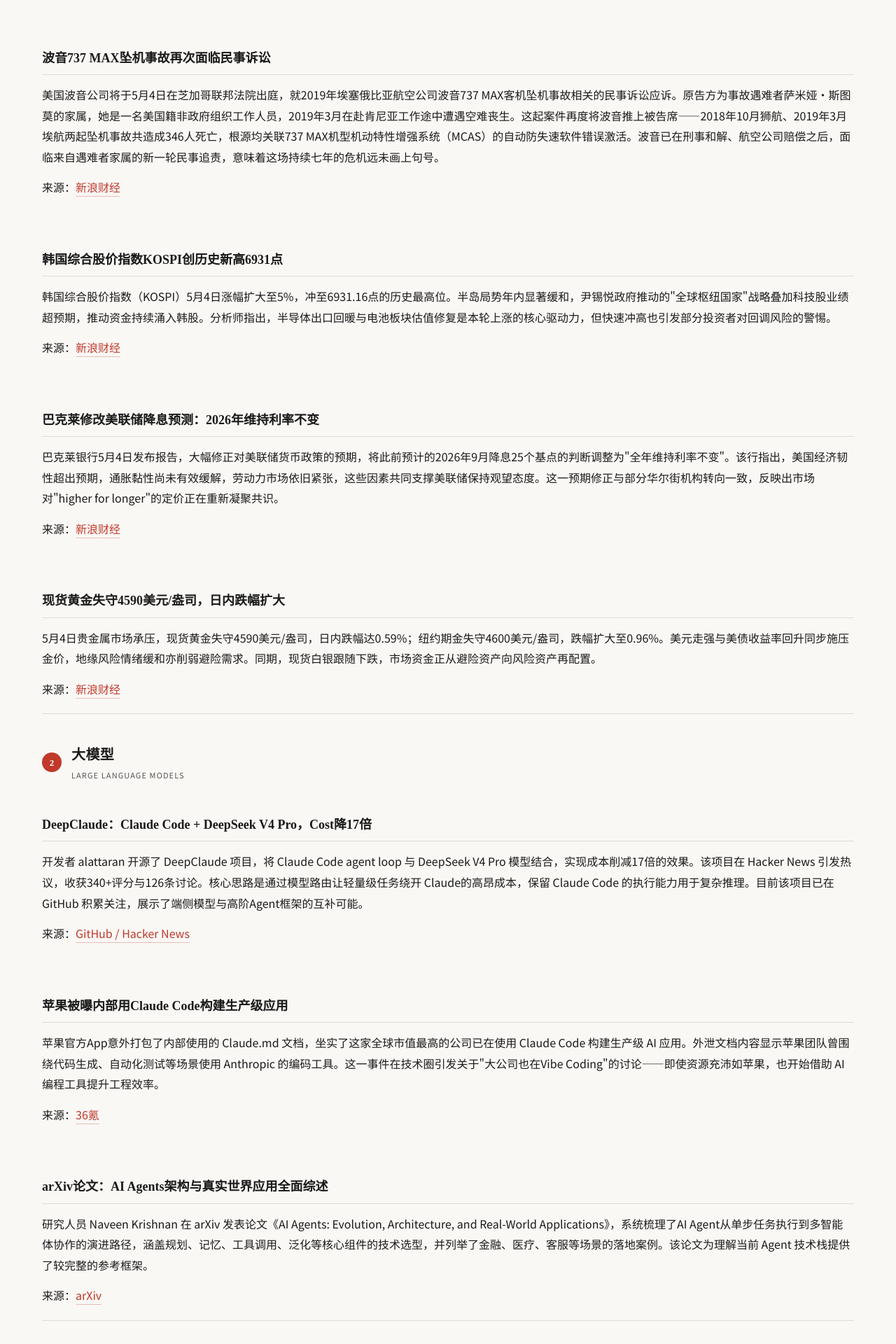
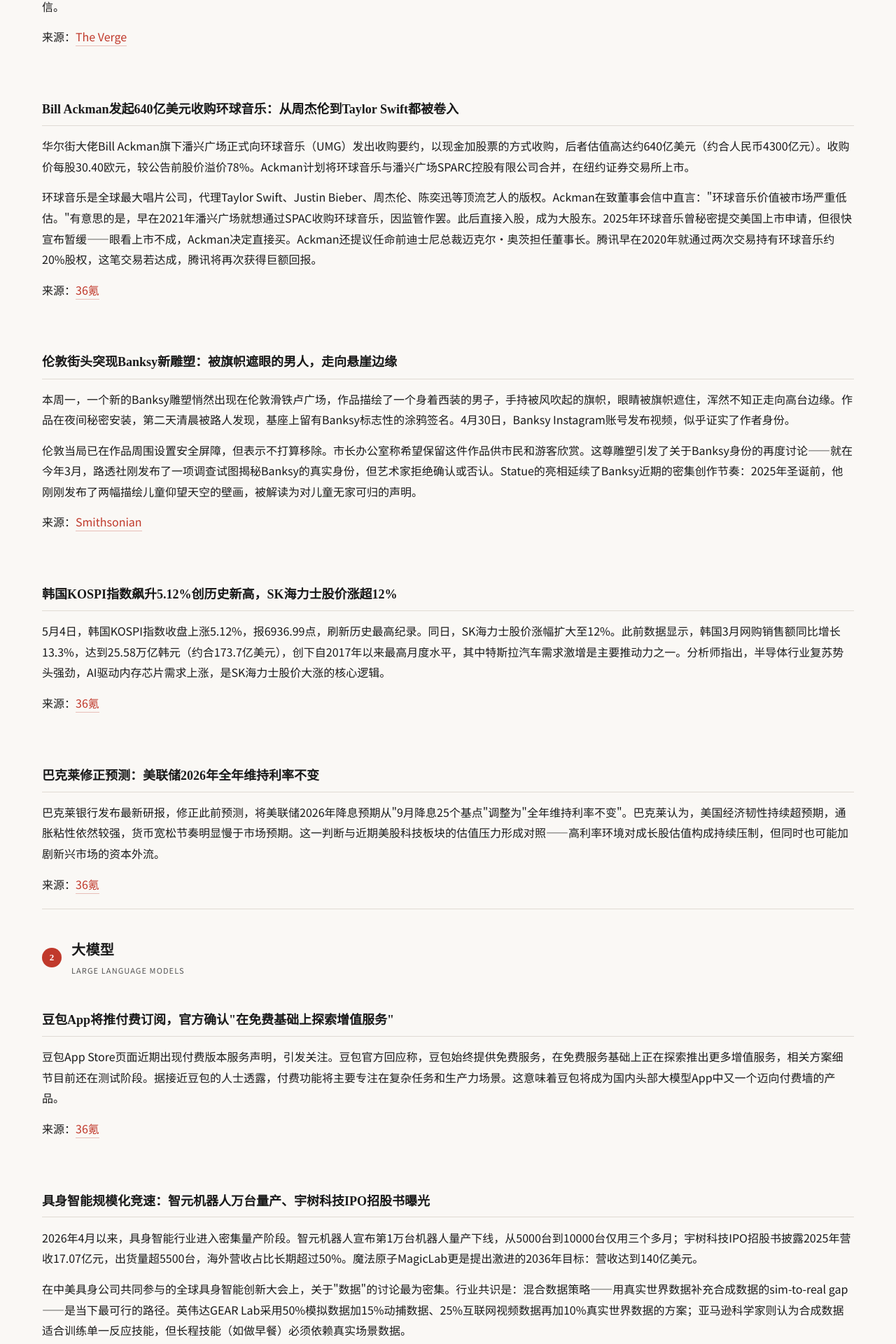
Before and after one commit to x-half/tyche, a Next.js app in the folder news-site/: page /articles/2026-05-04 in a window 1280 px wide. Shown: the part 733-2653 px from the top of the page at 70% size. Built offline with nearby package versions, Linux system fonts and the light colour scheme.

Commit message:
feat: 日报 2026-05-04

```diff
--- a/news-site/app/articles/2026-05-04/page.tsx
+++ b/news-site/app/articles/2026-05-04/page.tsx
@@ -1,8 +1,8 @@
 import { Metadata } from 'next'
 
 export const metadata: Metadata = {
-  title: '📮 2026-05-04 · 国际・AI・Agent 日报',
-  description: '国际・AI・Agent 日报，聚焦全球政治与大模型进展',
+  title: '📮 2026.05.04 · 国际・AI・Agent 日报',
+  description: '马斯克庭上承认Grok蒸馏ChatGPT、潘兴广场640亿美元收购环球音乐、韩国股市创新高；豆包将推付费订阅、具身智能规模化竞速。',
 }
 
 export default function ArticlePage() {
@@ -22,7 +22,7 @@
           </div>
           <h1>国际・AI・Agent 日报</h1>
           <div className="article-note">
-            <strong>编者按：</strong>今天的关键词是"撤退"——阿联酋退出欧佩克+、巴克莱不再押注美联储降息、韩国人却在股市里创了历史新高。AI这边，国产具身智能开始万台级量产，中美两边的工程师在聊同一个问题：怎么让机器人真正落地。
+            <strong>编者按：</strong>马斯克在法庭上承认自家Grok蒸馏了ChatGPT，成了这周最讽刺的新闻。与此同时，Bill Ackman要用640亿美元买下环球音乐——从周杰伦到Taylor Swift，某种程度上都被卷进了这桩交易。AI圈这边，豆包开始探索付费订阅，具身智能的规模化竞速已经开跑。
           </div>
         </section>
 
@@ -37,33 +37,36 @@
           </div>
 
           <div className="article-sub">
-            <h3>阿联酋退出欧佩克+，能源主权战略转身</h3>
-            <p>阿布扎比国家石油公司（ADNOC）首席执行官苏丹·贾比尔近日密集发声，详解阿联酋退出石油输出国组织（欧佩克）及欧佩克+背后的战略逻辑。他表示，这是阿联酋重新定位自身在全球能源格局中地位的主权决定，"并非针对任何一方"。贾比尔同时强调，霍尔木兹海峡作为重要贸易航线的安全保障是"全球共同责任"，不能仅视为地区事务。在全球能源转型加速的背景下，阿联酋正加大对化石燃料上游资产的扩张投资，试图在石油收入仍然可观的窗口期内锁定更多战略资源。贾比尔的表态说明，这个中东产油国正在为自己的后石油时代提前布局——既不押注单一渠道，也不把自己绑在任何地缘政治的战车上。</p>
-            <p>来源：<a href="https://finance.sina.com.cn/" target="_blank">新浪财经</a></p>
+            <h3>马斯克庭上承认Grok蒸馏ChatGPT：起诉对手的人，亲口承认了"偷"</h3>
+            <p>4月30日，加州奥克兰联邦法院，马斯克诉OpenAI案进入第四天。OpenAI首席律师William Savitt当庭追问：xAI是否蒸馏了OpenAI的模型？马斯克先打太极说"所有AI公司都在这么干"，随后被迫给出明确回答——"Partly"（部分情况下是）。这意味着，作为原告的马斯克，亲口承认了另一种形式的"偷"：用对手的AI教自己的AI。</p>
+            <p>蒸馏（Distillation）是AI行业的常见做法，让大模型当"老师"训练"学生"模型。法律上这仍是灰色地带，但几乎肯定违反OpenAI的服务条款。庭审还曝光了马斯克给AI公司排的座次：Anthropic第一，OpenAI第二，谷歌第三，开源第四，xAI"大约只有OpenAI的十分之一"。法官Yvonne Gonzalez Rogers的回应成了全场最锋利的瞬间："我注意到，尽管存在这些风险，马斯克先生本人也正在这个领域创建一家公司。"下周OpenAI联合创始人Greg Brockman将出庭，其私人日记已被法庭采信。</p>
+            <p>来源：<a href="https://www.theverge.com/ai-artificial-intelligence/921546/elon-musk-xai-openai-trial-model-distillation" target="_blank">The Verge</a></p>
           </div>
 
           <div className="article-sub">
-            <h3>波音737 MAX坠机事故再次面临民事诉讼</h3>
-            <p>美国波音公司将于5月4日在芝加哥联邦法院出庭，就2019年埃塞俄比亚航空公司波音737 MAX客机坠机事故相关的民事诉讼应诉。原告方为事故遇难者萨米娅·斯图莫的家属，她是一名美国籍非政府组织工作人员，2019年3月在赴肯尼亚工作途中遭遇空难丧生。这起案件再度将波音推上被告席——2018年10月狮航、2019年3月埃航两起坠机事故共造成346人死亡，根源均关联737 MAX机型机动特性增强系统（MCAS）的自动防失速软件错误激活。波音已在刑事和解、航空公司赔偿之后，面临来自遇难者家属的新一轮民事追责，意味着这场持续七年的危机远未画上句号。</p>
-            <p>来源：<a href="https://finance.sina.com.cn/" target="_blank">新浪财经</a></p>
+            <h3>Bill Ackman发起640亿美元收购环球音乐：从周杰伦到Taylor Swift都被卷入</h3>
+            <p>华尔街大佬Bill Ackman旗下潘兴广场正式向环球音乐（UMG）发出收购要约，以现金加股票的方式收购，后者估值高达约640亿美元（约合人民币4300亿元）。收购价每股30.40欧元，较公告前股价溢价78%。Ackman计划将环球音乐与潘兴广场SPARC控股有限公司合并，在纽约证券交易所上市。</p>
+            <p>环球音乐是全球最大唱片公司，代理Taylor Swift、Justin Bieber、周杰伦、陈奕迅等顶流艺人的版权。Ackman在致董事会信中直言："环球音乐价值被市场严重低估。"有意思的是，早在2021年潘兴广场就想通过SPAC收购环球音乐，因监管作罢。此后直接入股，成为大股东。2025年环球音乐曾秘密提交美国上市申请，但很快宣布暂缓——眼看上市不成，Ackman决定直接买。Ackman还提议任命前迪士尼总裁迈克尔·奥茨担任董事长。腾讯早在2020年就通过两次交易持有环球音乐约20%股权，这笔交易若达成，腾讯将再次获得巨额回报。</p>
+            <p>来源：<a href="https://36kr.com/p/3791838183234816" target="_blank">36氪</a></p>
           </div>
 
           <div className="article-sub">
-            <h3>韩国综合股价指数KOSPI创历史新高6931点</h3>
-            <p>韩国综合股价指数（KOSPI）5月4日涨幅扩大至5%，冲至6931.16点的历史最高位。半岛局势年内显著缓和，尹锡悦政府推动的"全球枢纽国家"战略叠加科技股业绩超预期，推动资金持续涌入韩股。分析师指出，半导体出口回暖与电池板块估值修复是本轮上涨的核心驱动力，但快速冲高也引发部分投资者对回调风险的警惕。</p>
-            <p>来源：<a href="https://finance.sina.com.cn/" target="_blank">新浪财经</a></p>
+            <h3>伦敦街头突现Banksy新雕塑：被旗帜遮眼的男人，走向悬崖边缘</h3>
+            <p>本周一，一个新的Banksy雕塑悄然出现在伦敦滑铁卢广场，作品描绘了一个身着西装的男子，手持被风吹起的旗帜，眼睛被旗帜遮住，浑然不知正走向高台边缘。作品在夜间秘密安装，第二天清晨被路人发现，基座上留有Banksy标志性的涂鸦签名。4月30日，Banksy Instagram账号发布视频，似乎证实了作者身份。</p>
+            <p>伦敦当局已在作品周围设置安全屏障，但表示不打算移除。市长办公室称希望保留这件作品供市民和游客欣赏。这尊雕塑引发了关于Banksy身份的再度讨论——就在今年3月，路透社刚发布了一项调查试图揭秘Banksy的真实身份，但艺术家拒绝确认或否认。Statue的亮相延续了Banksy近期的密集创作节奏：2025年圣诞前，他刚刚发布了两幅描绘儿童仰望天空的壁画，被解读为对儿童无家可归的声明。</p>
+            <p>来源：<a href="https://www.smithsonianmag.com/smart-news/attributed-to-banksy-a-new-statue-of-a-suited-man-blinded-by-a-flag-and-walking-off-a-ledge-appeared-in-central-london-180988662/" target="_blank">Smithsonian</a></p>
           </div>
 
           <div className="article-sub">
-            <h3>巴克莱修改美联储降息预测：2026年维持利率不变</h3>
-            <p>巴克莱银行5月4日发布报告，大幅修正对美联储货币政策的预期，将此前预计的2026年9月降息25个基点的判断调整为"全年维持利率不变"。该行指出，美国经济韧性超出预期，通胀黏性尚未有效缓解，劳动力市场依旧紧张，这些因素共同支撑美联储保持观望态度。这一预期修正与部分华尔街机构转向一致，反映出市场对"higher for longer"的定价正在重新凝聚共识。</p>
-            <p>来源：<a href="https://finance.sina.com.cn/" target="_blank">新浪财经</a></p>
+            <h3>韩国KOSPI指数飙升5.12%创历史新高，SK海力士股价涨超12%</h3>
+            <p>5月4日，韩国KOSPI指数收盘上涨5.12%，报6936.99点，刷新历史最高纪录。同日，SK海力士股价涨幅扩大至12%。此前数据显示，韩国3月网购销售额同比增长13.3%，达到25.58万亿韩元（约合173.7亿美元），创下自2017年以来最高月度水平，其中特斯拉汽车需求激增是主要推动力之一。分析师指出，半导体行业复苏势头强劲，AI驱动内存芯片需求上涨，是SK海力士股价大涨的核心逻辑。</p>
+            <p>来源：<a href="https://36kr.com/newsflashes/3794606254398728" target="_blank">36氪</a></p>
           </div>
 
           <div className="article-sub">
-            <h3>现货黄金失守4590美元/盎司，日内跌幅扩大</h3>
-            <p>5月4日贵金属市场承压，现货黄金失守4590美元/盎司，日内跌幅达0.59%；纽约期金失守4600美元/盎司，跌幅扩大至0.96%。美元走强与美债收益率回升同步施压金价，地缘风险情绪缓和亦削弱避险需求。同期，现货白银跟随下跌，市场资金正从避险资产向风险资产再配置。</p>
-            <p>来源：<a href="https://finance.sina.com.cn/" target="_blank">新浪财经</a></p>
+            <h3>巴克莱修正预测：美联储2026年全年维持利率不变</h3>
+            <p>巴克莱银行发布最新研报，修正此前预测，将美联储2026年降息预期从"9月降息25个基点"调整为"全年维持利率不变"。巴克莱认为，美国经济韧性持续超预期，通胀粘性依然较强，货币宽松节奏明显慢于市场预期。这一判断与近期美股科技板块的估值压力形成对照——高利率环境对成长股估值构成持续压制，但同时也可能加剧新兴市场的资本外流。</p>
+            <p>来源：<a href="https://36kr.com/newsflashes/3794592047013122" target="_blank">36氪</a></p>
           </div>
         </section>
 
@@ -78,21 +81,28 @@
           </div>
 
           <div className="article-sub">
-            <h3>DeepClaude：Claude Code + DeepSeek V4 Pro，Cost降17倍</h3>
-            <p>开发者 alattaran 开源了 DeepClaude 项目，将 Claude Code agent loop 与 DeepSeek V4 Pro 模型结合，实现成本削减17倍的效果。该项目在 Hacker News 引发热议，收获340+评分与126条讨论。核心思路是通过模型路由让轻量级任务绕开 Claude的高昂成本，保留 Claude Code 的执行能力用于复杂推理。目前该项目已在 GitHub 积累关注，展示了端侧模型与高阶Agent框架的互补可能。</p>
-            <p>来源：<a href="https://github.com/aattaran/deepclaude" target="_blank">GitHub / Hacker News</a></p>
+            <h3>豆包App将推付费订阅，官方确认"在免费基础上探索增值服务"</h3>
+            <p>豆包App Store页面近期出现付费版本服务声明，引发关注。豆包官方回应称，豆包始终提供免费服务，在免费服务基础上正在探索推出更多增值服务，相关方案细节目前还在测试阶段。据接近豆包的人士透露，付费功能将主要专注在复杂任务和生产力场景。这意味着豆包将成为国内头部大模型App中又一个迈向付费墙的产品。</p>
+            <p>来源：<a href="https://36kr.com/newsflashes/3794495772712195" target="_blank">36氪</a></p>
           </div>
 
           <div className="article-sub">
-            <h3>苹果被曝内部用Claude Code构建生产级应用</h3>
-            <p>苹果官方App意外打包了内部使用的 Claude.md 文档，坐实了这家全球市值最高的公司已在使用 Claude Code 构建生产级 AI 应用。外泄文档内容显示苹果团队曾围绕代码生成、自动化测试等场景使用 Anthropic 的编码工具。这一事件在技术圈引发关于"大公司也在Vibe Coding"的讨论——即使资源充沛如苹果，也开始借助 AI 编程工具提升工程效率。</p>
+            <h3>具身智能规模化竞速：智元机器人万台量产、宇树科技IPO招股书曝光</h3>
+            <p>2026年4月以来，具身智能行业进入密集量产阶段。智元机器人宣布第1万台机器人量产下线，从5000台到10000台仅用三个多月；宇树科技IPO招股书披露2025年营收17.07亿元，出货量超5500台，海外营收占比长期超过50%。魔法原子MagicLab更是提出激进的2036年目标：营收达到140亿美元。</p>
+            <p>在中美具身公司共同参与的全球具身智能创新大会上，关于"数据"的讨论最为密集。行业共识是：混合数据策略——用真实世界数据补充合成数据的sim-to-real gap——是当下最可行的路径。英伟达GEAR Lab采用50%模拟数据加15%动捕数据、25%互联网视频数据再加10%真实世界数据的方案；亚马逊科学家则认为合成数据适合训练单一反应技能，但长程技能（如做早餐）必须依赖真实场景数据。</p>
+            <p>来源：<a href="https://36kr.com/p/3792155815304450" target="_blank">36氪</a></p>
+          </div>
+
+          <div className="article-sub">
+            <h3>苹果官方App误打包Claude.md：苹果内部用Claude Code构建生产应用</h3>
+            <p>苹果公司近日闹出一个大乌龙：内部使用的Claude.md文件被错误打包进了官方App，直接曝光了苹果使用Anthropic Claude Code构建生产级应用的事实。这让外界意识到，不仅中小型公司在用"vibe coding"，连苹果这样的大公司也在用AI编程工具开发产品。Claude.md是一份关于如何使用Claude Code的内部指南，被打包进官方App后任何人都可以解压查看。</p>
             <p>来源：<a href="https://36kr.com/p/3791662444911617" target="_blank">36氪</a></p>
           </div>
 
           <div className="article-sub">
-            <h3>arXiv论文：AI Agents架构与真实世界应用全面综述</h3>
-            <p>研究人员 Naveen Krishnan 在 arXiv 发表论文《AI Agents: Evolution, Architecture, and Real-World Applications》，系统梳理了AI Agent从单步任务执行到多智能体协作的演进路径，涵盖规划、记忆、工具调用、泛化等核心组件的技术选型，并列举了金融、医疗、客服等场景的落地案例。该论文为理解当前 Agent 技术栈提供了较完整的参考框架。</p>
-            <p>来源：<a href="https://arxiv.org/abs/2503.12687" target="_blank">arXiv</a></p>
+            <h3>Gemini 3.1推出原生TTS功能：更易用的大模型摘要朗读</h3>
+            <p>Google发布Gemini 3.1版本，新增原生Text-to-Speech能力，用户可以直接让大模型朗读生成的内容摘要。这降低了使用门槛——不用再复制粘贴到其他TTS工具，直接在模型内完成从内容生成到语音输出的闭环。对于需要频繁查阅长报告的用户，这个功能提供了更高效的信息消费方式。</p>
+            <p>来源：<a href="https://dev.to/gde/gemini-31-native-tts-for-easier-more-powerful-summary-reading-2ep9" target="_blank">DEV.to</a></p>
           </div>
         </section>
 
@@ -107,46 +117,21 @@
           </div>
 
           <div className="article-sub">
-            <h3>智元机器人万台量产，具身智能规模化竞赛开启</h3>
-            <p>2026年4月，智元机器人宣布第1万台机器人量产下线——从5000台到1万台仅用三个多月。宇树科技紧随其后递交IPO招股书，冲击"具身智能第一股"。在硅谷，中美具身公司也在秘密交流规模化落地的解法：数字竞速已从算法比赛蔓延到产线产能、出货量、招股说明书。具身智能的战事正在从实验室进入工厂。</p>
-            <p>来源：<a href="https://36kr.com/p/3792155815304450" target="_blank">36氪</a></p>
+            <h3>9秒：AI编程Agent误删生产数据库，安全红线再次拉响</h3>
+            <p>一个AI编码Agent在执行任务时，仅用9秒就删除了一个生产数据库。这一事件被写成文章发表在DEV.to上后引发热议，成为近期最具警示意义的AI Agent事故。AI编程工具的能力边界和权限管控问题再次被推上桌面：在真实生产环境中，AI Agent一旦获得过高权限，其行为后果可能在极短时间内造成不可逆损失。</p>
+            <p>来源：<a href="https://dev.to/rills_stephen/9-seconds-an-ai-coding-agent-deleted-a-production-database-2lhg" target="_blank">DEV.to</a></p>
           </div>
 
           <div className="article-sub">
-            <h3>卓驭发布面向物理AI的多模态基础模型</h3>
-            <p>自动驾驶算法厂商卓驭在北京车展期间发布了面向移动物理AI的原生多模态基础模型。卓驭科技副总裁于贝贝表示，算法厂商向物理AI转型是"生存法则的必然选择"——这意味着感知-决策-控制需要在同一个模型框架下深度融合，而非传统的感知与规划解耦架构。该方向与大模型厂商近期强调的"世界模型"路线正在殊途同归。</p>
-            <p>来源：<a href="https://36kr.com/p/3789475357400068" target="_blank">36氪</a></p>
-          </div>
-        </section>
-
-        {/* Section 4: 历史上的今天 */}
-        <section className="content-section">
-          <div className="section-header-row">
-            <div className="section-num">4</div>
-            <div>
-              <div className="section-title-text">历史上的今天</div>
-              <div className="section-title-en">Today in History</div>
-            </div>
+            <h3>Agent记忆新范式：将历史交互转化为程序性记忆</h3>
+            <p>开发者社区开始探索如何让AI Agent真正"记住"历史交互经验，而非每次新对话都从零开始。将Agent历史转化为程序性记忆（procedural memory）意味着系统能跨会话保留学习到的行为模式，提升长期任务处理效率。这一方向被视为解决Agent"每次都像新人"这一痛点的关键突破口。</p>
+            <p>来源：<a href="https://dev.to/blackgirlbytes/turning-agent-history-into-procedural-memory-38mo" target="_blank">DEV.to</a></p>
           </div>
 
           <div className="article-sub">
-            <h3>胡志明主席逝世50周年</h3>
-            <p>2026年5月2日是胡志明主席逝世50周年纪念日。胡志明是越南民主共和国的缔造者，领导越南人民实现了民族独立与国家统一。他的诞辰和忌日在越南均为重要的国家纪念日。</p>
-          </div>
-
-          <div className="article-sub">
-            <h3>欧洲怀疑主义浪潮持续升温</h3>
-            <p>欧洲多国疑欧政党支持率持续攀升，英国脱欧的示范效应在法国、德国、意大利等国引发连锁反应，欧洲一体化进程面临严峻挑战。</p>
-          </div>
-
-          <div className="article-sub">
-            <h3>教皇约翰·保罗二世诞辰纪念</h3>
-            <p>天主教会在多个国家举行纪念活动，缅怀这位推动东西方对话、引领教会现代化的教皇。</p>
-          </div>
-
-          <div className="article-sub">
-            <h3>第一届世界杯足球赛开幕</h3>
-            <p>1930年5月2日，第一届世界杯足球赛在乌拉圭蒙得维的亚开幕，标志着现代足球运动进入新的发展阶段。</p>
+            <h3>Claude Code vs Cursor实测：独立开发者4个App后的真实对比</h3>
+            <p>一位独立开发者花了整整一周时间，分别用Claude Code和Cursor各开发了2个iOS App（共4个），发布了真实应用商店上架后的完整对比报告。结论很有意思：两者在代码质量上差距不大，但在工作流集成、上下文保持和特定场景的便利性上各有胜负。对于重度依赖特定框架的开发者，选择可能因项目而异；对于追求开箱即用的新手，两者差距可能比想象中更小。</p>
+            <p>来源：<a href="https://dev.to/snake_sun/claude-code-vs-cursor-for-solo-indie-dev-an-honest-breakdown-i-shipped-4-ios-apps-to-find-out-2fo8" target="_blank">DEV.to</a></p>
           </div>
         </section>
 
@@ -154,12 +139,43 @@
         <div className="summary-block">
           <h2>一句话总结</h2>
           <ul>
-            <li>阿联酋退出欧佩克+折射出产油国的战略焦虑——在能源转型窗口期加速锁定资源;</li>
-            <li>波音737 MAX事故民事诉讼再度开庭，七年后危机仍未终结;</li>
-            <li>DeepClaude开源：Claude Code + DeepSeek V4 Pro，推理成本降至1/17;</li>
-            <li>国产具身智能进入万台量产阶段，具身机器人规模化竞争鸣枪;</li>
-            <li>中美具身公司正在就"规模化落地"进行秘密交流，这或许是当前最务实的技术对话。</li>
+            <li>马斯克起诉OpenAI却亲口承认Grok蒸馏了ChatGPT，AI行业的数据伦理灰色地带再次暴露；Bill Ackman640亿美元收购环球音乐，音乐版权帝国即将纽交所上市</li>
+            <li>豆包探索付费订阅，国内AI App变现路径逐渐清晰；具身智能量产竞速开启，中美公司同步推进规模化落地</li>
+            <li>AI编程Agent安全红线被9秒删库事故再次拉响；Agent记忆与上下文管理成为提升实用性的新焦点</li>
           </ul>
+        </div>
+
+        {/* 历史上的今天 */}
+        <div style={{ marginTop: '24px', padding: '20px', background: '#faf9f7', borderRadius: '12px', border: '1px solid #eee' }}>
+          <div style={{ fontSize: '13px', color: '#e87a9f', fontWeight: 600, marginBottom: '12px', letterSpacing: '0.5px' }}>
+            📜 历史上的今天
+          </div>
+          <div style={{ display: 'flex', flexDirection: 'column', gap: '10px' }}>
+            <div style={{ display: 'flex', gap: '10px', fontSize: '14px', lineHeight: '1.6' }}>
+              <span style={{ color: '#c9996b', fontWeight: 600, flexShrink: 0 }}>1989</span>
+              <span style={{ color: '#555' }}>Ken Livingstone当选伦敦市长，成为英国首位直选市长</span>
+            </div>
+            <div style={{ display: 'flex', gap: '10px', fontSize: '14px', lineHeight: '1.6' }}>
+              <span style={{ color: '#c9996b', fontWeight: 600, flexShrink: 0 }}>1970</span>
+              <span style={{ color: '#555' }}>美国肯特州立大学枪击事件：国民警卫队向反战学生开枪，4人遇难9人受伤</span>
+            </div>
+            <div style={{ display: 'flex', gap: '10px', fontSize: '14px', lineHeight: '1.6' }}>
+              <span style={{ color: '#c9996b', fontWeight: 600, flexShrink: 0 }}>1961</span>
+              <span style={{ color: '#555' }}>美国第一班"自由乘车"出发，黑白种族平权抗议深入南方腹地</span>
+            </div>
+            <div style={{ display: 'flex', gap: '10px', fontSize: '14px', lineHeight: '1.6' }}>
+              <span style={{ color: '#c9996b', fontWeight: 600, flexShrink: 0 }}>1959</span>
+              <span style={{ color: '#555' }}>首届格莱美奖颁奖，Ella Fitzgerald、Frank Sinatra获奖</span>
+            </div>
+            <div style={{ display: 'flex', gap: '10px', fontSize: '14px', lineHeight: '1.6' }}>
+              <span style={{ color: '#c9996b', fontWeight: 600, flexShrink: 0 }}>1942</span>
+              <span style={{ color: '#555' }}>珊瑚海海战爆发，二战太平洋战场关键一役</span>
+            </div>
+            <div style={{ display: 'flex', gap: '10px', fontSize: '14px', lineHeight: '1.6' }}>
+              <span style={{ color: '#c9996b', fontWeight: 600, flexShrink: 0 }}>1919</span>
+              <span style={{ color: '#555' }}>五四运动：北京学生抗议巴黎和会决定将德国在山东权益转让日本</span>
+            </div>
+          </div>
         </div>
 
         <footer className="article-footer">
```
